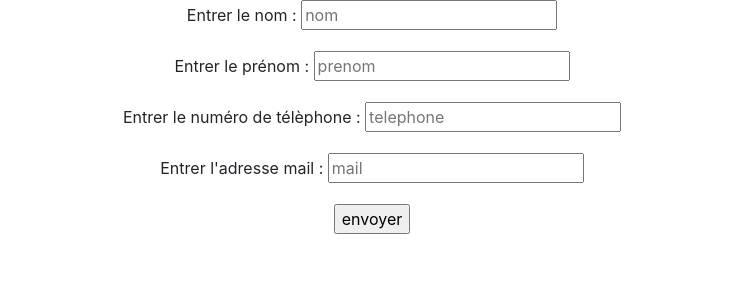
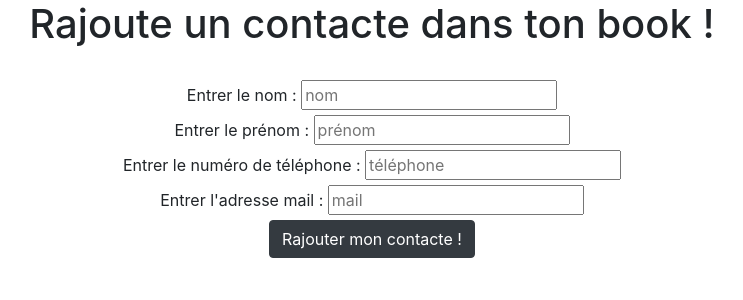
Before and after one commit to Martinguicheteau/formulaires-contact, a PHP site: page /formulaire_contact.php in a window 1280 px wide. Shown: the top 300 px of the page, without its empty margins (268-1011 px from the left). Run offline with PHP 8.4, Linux system fonts and the light colour scheme.

Commit message:
Version Final

```diff
--- a/Book.php
+++ b/Book.php
@@ -2,10 +2,12 @@
 class Book {
     private $id;
     private $name;
+ //   private $id_membres;
 
     public function __construct(int $id, string $name) {
         $this->id = $id;
         $this->name = $name;
+ //       $this->id_membres = $id_membres;
     }
 
     public function getId(): int
@@ -27,4 +29,6 @@ class Book {
     {
         $this->name = $name;
     }
+
+
 }
--- a/contact.php
+++ b/contact.php
@@ -33,32 +33,26 @@ class contact {
     {
         $this->nom = $nom;
     }
-
     public function getPrenom(): int
     {
         return $this->prenom;
     }
-
     public function setPrenom(int $prenom): void
     {
         $this->prenom = $prenom;
     }
-
     public function getTelephone(): string
     {
         return $this->telephone;
     }
-
     public function setTelephone(string $telephone): void
     {
         $this->telephone = $telephone;
     }
-
     public function getMail(): string
     {
         return $this->mail;
     }
-
     public function setMail(string $mail): void
     {
         $this->mail = $mail;
--- /dev/null
+++ b/deconnexion.php
@@ -0,0 +1,6 @@
+<?php
+session_start();
+session_destroy();
+header('location: index.php');
+exit;
+?>
--- a/formulaire_contact.php
+++ b/formulaire_contact.php
@@ -1,20 +1,23 @@
+
 <?php
+session_start();
+
 $bdd = new PDO('mysql:host=127.0.0.1;dbname=formulaire_contacte', 'root', ''); //liaison entre le site et la base de donnée
-
 if(isset($_POST['donnee_contact'])) {
    $nom = htmlspecialchars($_POST['nom']);
    $prenom = htmlspecialchars($_POST['prenom']);
    $telephone = htmlspecialchars($_POST['telephone']);
    $mail = htmlspecialchars($_POST['mail']);
+   $id_book = $_GET['id'];
    if(!empty($_POST['nom']) AND !empty($_POST['prenom']) AND !empty($_POST['telephone']) AND !empty($_POST['mail'])) {
-      $pseudolength = strlen($pseudo);
-        $insertmbr = $bdd->prepare("INSERT INTO donnee_contact(nom, prenom, telephone, mail) VALUES(?, ?, ?, ?)");
-        $insertmbr->execute(array($nom, $prenom, $telephone, $mail));
+        $insertmbr = $bdd->prepare("INSERT INTO donnee_contact(nom, prenom, telephone, mail, id_book) VALUES(?, ?, ?, ?, ?);");
+        $insertmbr->execute(array($nom, $prenom, $telephone, $mail, $id_book));
 }
 ?>
 <?php
 }
 ?>
+
 <html lang="fr">
 <head>
     <meta charset="UTF-8">
@@ -26,28 +29,22 @@ if(isset($_POST['donnee_contact'])) {
 </head>
 <body>
     <center>
-    <form>
-    <div class="form-group">
+   <h1> Rajoute un contacte dans ton book !</h1>
+    </br>
+    <form method="POST" action="">
     <label for="nom">Entrer le nom : </label>
     <input type="text" placeholder="nom" id="nom" name="nom"/>
     </br>
-    </div>
-    <div class="form-group">
     <label for="prenom">Entrer le prénom : </label>
-    <input type="text" placeholder="prenom" id="prenom" name="prenom" />
+    <input type="text" placeholder="prénom" id="prenom" name="prenom" />
     </br>
-    </div>
-    <div class="form-group">
-    <label for="telephone">Entrer le numéro de télèphone : </label>
-    <input type="text" placeholder="telephone" id="telephone" name="telephone"/>
+    <label for="telephone">Entrer le numéro de téléphone : </label>
+    <input type="text" placeholder="téléphone" id="telephone" name="telephone"/>
     </br>
-    </div>
-    <div class="form-group">
     <label for="mail">Entrer l'adresse mail : </label>
     <input type="text" placeholder="mail" id="mail" name="mail" />
     </br>
-    </div>
-    <input type="submit" name="donnee_contact" value="envoyer" />
+    <button type="submit" name="donnee_contact" value="envoyer"class='btn btn-dark'> Rajouter mon contacte ! </button>
 </form>
 </center>
 </body>
--- a/index.php
+++ b/index.php
@@ -7,10 +7,9 @@
 
 <br/><br/><br/><br/>
 <center>
-<a href="login.php" title="inscription" > <button type='submit' class='btn btn-dark'>Se Connecter</button></a>
+<a href="login.php" title="login" > <button type='submit' class='btn btn-dark'>Se Connecter</button></a>
 
-<a href="register.php" title="connexion" > <button type='submit' class='btn btn-dark'>S'inscrire</button></a>
+<a href="register.php" title="login" > <button type='submit' class='btn btn-dark'>S'inscrire</button></a>
 </center>
   </body>
   </html>
-  <?php
```
Also changed, not shown: cree_book.php (+3 -15 lines), dashboard.php (+8 -8 lines), liste_contact.php (+4 -4 lines), login.php (+4 -5 lines), register.php (+1 -6 lines).
